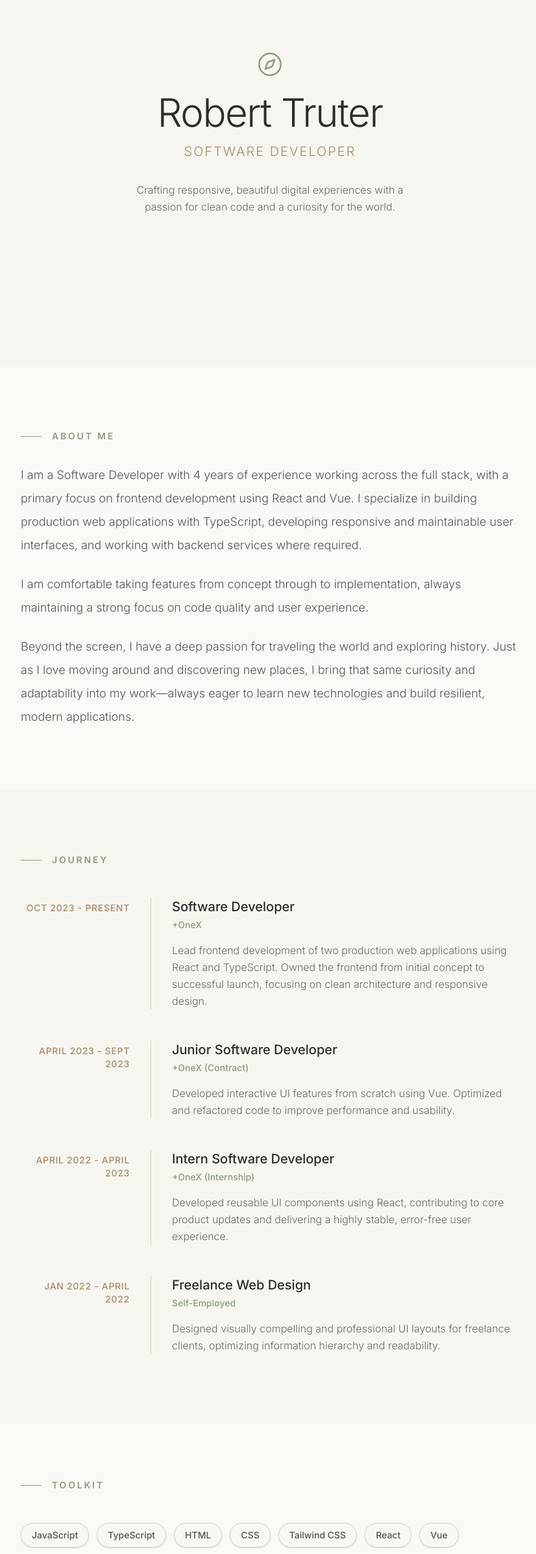
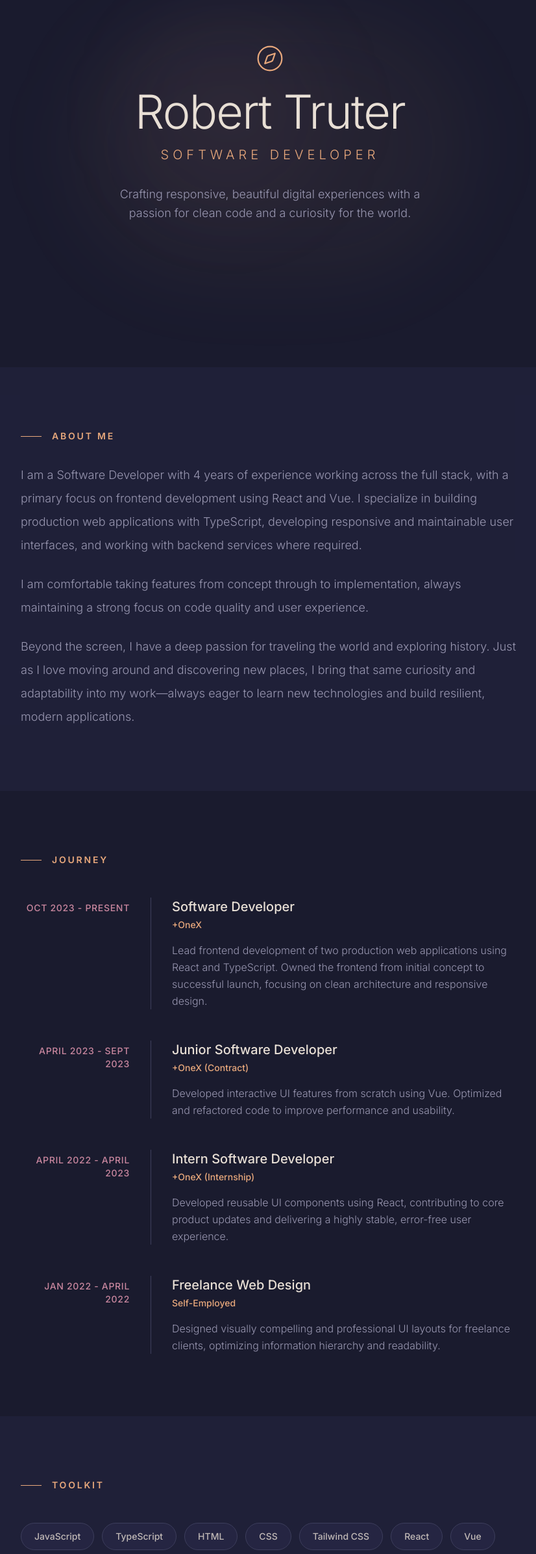
Before and after one commit to Robbie-Truter/robert_portfolio, a React (Vite) app: page / in a window 1280 px wide. Shown: the part 155-2546 px from the top of the page at 65% size, without its empty margins (224-1050 px from the left). Built offline with nearby package versions, Linux system fonts and the light colour scheme.

Commit message:
refactor: update UI color palette and enhance hero section with ambient animations

```diff
--- a/src/components/About.tsx
+++ b/src/components/About.tsx
@@ -2,7 +2,7 @@ import { motion } from "framer-motion";
 
 const About = () => {
   return (
-    <section className="py-24 px-6 bg-white/40">
+    <section className="py-24 px-6 bg-lofi-surface/60">
       <div className="max-w-3xl mx-auto">
         <motion.div
           initial={{ opacity: 0, y: 20 }}
@@ -10,12 +10,12 @@ const About = () => {
           viewport={{ once: true }}
           transition={{ duration: 0.8 }}
         >
-          <h2 className="text-sm font-semibold tracking-[0.2em] text-lofi-matcha uppercase mb-8 flex items-center">
-            <span className="w-8 h-px bg-lofi-matcha mr-4"></span>
+          <h2 className="text-sm font-semibold tracking-[0.2em] text-lofi-amber uppercase mb-8 flex items-center">
+            <span className="w-8 h-px bg-lofi-amber mr-4"></span>
             About Me
           </h2>
 
-          <div className="space-y-6 text-lofi-text/80 font-light leading-loose text-lg">
+          <div className="space-y-6 text-lofi-muted font-light leading-loose text-lg">
             <p>
               I am a Software Developer with 4 years of experience working
               across the full stack, with a primary focus on frontend
--- a/src/components/Experience.tsx
+++ b/src/components/Experience.tsx
@@ -31,8 +31,8 @@ const Experience = () => {
   return (
     <section className="py-24 px-6">
       <div className="max-w-3xl mx-auto">
-        <h2 className="text-sm font-semibold tracking-[0.2em] text-lofi-matcha uppercase mb-12 flex items-center">
-          <span className="w-8 h-px bg-lofi-matcha mr-4"></span>
+        <h2 className="text-sm font-semibold tracking-[0.2em] text-lofi-amber uppercase mb-12 flex items-center">
+          <span className="w-8 h-px bg-lofi-amber mr-4"></span>
           Journey
         </h2>
 
@@ -47,17 +47,17 @@ const Experience = () => {
               className="relative pl-8 md:pl-0"
             >
               <div className="md:grid md:grid-cols-4 md:gap-8 items-baseline">
-                <div className="mb-2 md:mb-0 text-sm font-medium text-lofi-wood uppercase tracking-wider md:text-right">
+                <div className="mb-2 md:mb-0 text-sm font-medium text-lofi-rose uppercase tracking-wider md:text-right">
                   {exp.period}
                 </div>
                 <div className="md:col-span-3 md:pl-8 md:border-l border-lofi-accent">
                   <h3 className="text-xl font-medium text-lofi-text mb-1">
                     {exp.role}
                   </h3>
-                  <div className="text-lofi-matcha mb-4 text-sm font-medium">
+                  <div className="text-lofi-amber mb-4 text-sm font-medium">
                     {exp.company}
                   </div>
-                  <p className="text-lofi-text/70 font-light leading-relaxed">
+                  <p className="text-lofi-muted font-light leading-relaxed">
                     {exp.desc}
                   </p>
                 </div>
--- a/src/components/Footer.tsx
+++ b/src/components/Footer.tsx
@@ -36,20 +36,20 @@ const Footer = () => {
   return (
     <footer className="py-12 border-t border-lofi-accent mt-12">
       <div className="max-w-3xl mx-auto px-6 flex flex-col md:flex-row justify-between items-center gap-6">
-        <div className="text-lofi-text/60 text-sm font-light">
+        <div className="text-lofi-muted text-sm font-light">
           © {new Date().getFullYear()} Robert Truter. All rights reserved.
         </div>
 
         <div className="flex items-center gap-6">
           <a
             href="mailto:roberttruter7@gmail.com"
-            className="text-lofi-text/50 hover:text-lofi-matcha transition-colors"
+            className="text-lofi-muted hover:text-lofi-amber transition-colors"
           >
             <Mail size={20} />
           </a>
           <a
             href="tel:+27760547500"
-            className="text-lofi-text/50 hover:text-lofi-matcha transition-colors"
+            className="text-lofi-muted hover:text-lofi-amber transition-colors"
           >
             <Phone size={20} />
           </a>
@@ -57,7 +57,7 @@ const Footer = () => {
             href="https://linkedin.com/in/robbie-truter"
             target="_blank"
             rel="noopener noreferrer"
-            className="text-lofi-text/50 hover:text-lofi-matcha transition-colors"
+            className="text-lofi-muted hover:text-lofi-amber transition-colors"
           >
             <LinkedinIcon size={20} />
           </a>
@@ -65,7 +65,7 @@ const Footer = () => {
             href="https://github.com/Robbie-Truter"
             target="_blank"
             rel="noopener noreferrer"
-            className="text-lofi-text/50 hover:text-lofi-matcha transition-colors"
+            className="text-lofi-muted hover:text-lofi-amber transition-colors"
           >
             <GithubIcon size={20} />
           </a>
--- a/src/components/Hero.tsx
+++ b/src/components/Hero.tsx
@@ -3,22 +3,33 @@ import { Compass } from "lucide-react";
 
 const Hero = () => {
   return (
-    <section className="min-h-[90vh] flex flex-col justify-center items-center px-6 text-center">
+    <section className="min-h-[90vh] flex flex-col justify-center items-center px-6 text-center relative overflow-hidden">
+      {/* Subtle ambient glow behind the content */}
+      <div className="absolute inset-0 pointer-events-none">
+        <div className="absolute top-1/4 left-1/2 -translate-x-1/2 w-[600px] h-[400px] bg-lofi-amber/5 rounded-full blur-3xl" />
+        <div className="absolute bottom-1/3 left-1/3 w-[300px] h-[300px] bg-lofi-rose/5 rounded-full blur-3xl" />
+      </div>
+
       <motion.div
         initial={{ opacity: 0, y: 20 }}
         animate={{ opacity: 1, y: 0 }}
         transition={{ duration: 0.8, ease: "easeOut" }}
+        className="relative z-10"
       >
-        <div className="flex justify-center mb-6 text-lofi-matcha">
-          <Compass size={40} strokeWidth={1.5} />
-        </div>
-        <h1 className="text-4xl md:text-6xl font-light tracking-tight text-lofi-text mb-4">
+        <motion.div
+          className="flex justify-center mb-6 text-lofi-amber"
+          animate={{ rotate: [0, 10, -10, 0] }}
+          transition={{ duration: 6, repeat: Infinity, ease: "easeInOut" }}
+        >
+          <Compass size={44} strokeWidth={1.2} />
+        </motion.div>
+        <h1 className="text-5xl md:text-7xl font-light tracking-tight text-lofi-text mb-4">
           Robert Truter
         </h1>
-        <h2 className="text-lg md:text-xl font-light text-lofi-wood tracking-widest uppercase mb-8">
+        <h2 className="text-lg md:text-xl font-light text-lofi-amber tracking-[0.3em] uppercase mb-8">
           Software Developer
         </h2>
-        <p className="max-w-md mx-auto text-lofi-text/70 font-light leading-relaxed">
+        <p className="max-w-lg mx-auto text-lofi-muted font-light leading-relaxed text-lg">
           Crafting responsive, beautiful digital experiences with a passion for
           clean code and a curiosity for the world.
         </p>
--- a/src/components/Skills.tsx
+++ b/src/components/Skills.tsx
@@ -22,10 +22,10 @@ const skills = [
 
 const Skills = () => {
   return (
-    <section className="py-24 px-6 bg-white/40">
+    <section className="py-24 px-6 bg-lofi-surface/60">
       <div className="max-w-3xl mx-auto">
-        <h2 className="text-sm font-semibold tracking-[0.2em] text-lofi-matcha uppercase mb-12 flex items-center">
-          <span className="w-8 h-px bg-lofi-matcha mr-4"></span>
+        <h2 className="text-sm font-semibold tracking-[0.2em] text-lofi-amber uppercase mb-12 flex items-center">
+          <span className="w-8 h-px bg-lofi-amber mr-4"></span>
           Toolkit
         </h2>
 
@@ -37,8 +37,8 @@ const Skills = () => {
               whileInView={{ opacity: 1, scale: 1 }}
               viewport={{ once: true }}
               transition={{ duration: 0.4, delay: index * 0.05 }}
-              whileHover={{ y: -2 }}
-              className="px-4 py-2 rounded-full border border-lofi-accent text-sm font-medium text-lofi-text/80 bg-lofi-bg/50 shadow-sm cursor-default"
+              whileHover={{ y: -2, boxShadow: "0 4px 20px rgba(232, 168, 124, 0.15)" }}
+              className="px-5 py-2.5 rounded-full border border-lofi-accent text-sm font-medium text-lofi-text/80 bg-lofi-card/60 backdrop-blur-sm cursor-default transition-colors hover:border-lofi-amber/40 hover:text-lofi-amber"
             >
               {skill}
             </motion.div>
--- a/src/index.css
+++ b/src/index.css
@@ -1,22 +1,39 @@
 @import "tailwindcss";
 
 @theme {
-  --color-lofi-bg: #f7f5f0;
-  --color-lofi-text: #2c2c2a;
-  --color-lofi-matcha: #8b9b82;
-  --color-lofi-wood: #a68a6d;
-  --color-lofi-accent: #d8cec4;
+  /* Deep twilight backgrounds */
+  --color-lofi-bg: #1a1b2e;
+  --color-lofi-surface: #232440;
+  --color-lofi-card: #2a2b4a;
+
+  /* Text tones */
+  --color-lofi-text: #e8dfd5;
+  --color-lofi-muted: #9896b0;
+
+  /* Warm amber glow — like lantern light */
+  --color-lofi-amber: #e8a87c;
+  --color-lofi-wood: #d4956a;
+
+  /* Soft pink/rose — like signs and awnings */
+  --color-lofi-rose: #c9879f;
+
+  /* Muted green — like foliage */
+  --color-lofi-matcha: #7c9a72;
+
+  /* Accent borders/dividers */
+  --color-lofi-accent: #3d3e5c;
+
   --font-sans: "Inter", sans-serif;
 }
 
 @layer base {
   body {
-    @apply bg-lofi-bg text-lofi-text font-sans antialiased selection:bg-lofi-matcha selection:text-white transition-colors duration-300;
+    @apply bg-lofi-bg text-lofi-text font-sans antialiased selection:bg-lofi-rose/40 selection:text-white transition-colors duration-300;
   }
 
-  /* Custom scrollbar for better aesthetics */
+  /* Custom scrollbar */
   ::-webkit-scrollbar {
-    width: 8px;
+    width: 6px;
   }
   ::-webkit-scrollbar-track {
     background: transparent;
@@ -25,7 +42,7 @@
     @apply bg-lofi-accent rounded-full;
   }
   ::-webkit-scrollbar-thumb:hover {
-    @apply bg-lofi-wood;
+    @apply bg-lofi-muted;
   }
 }
 
```
Also changed, not shown: src/components/Projects.tsx (+12 -12 lines).
